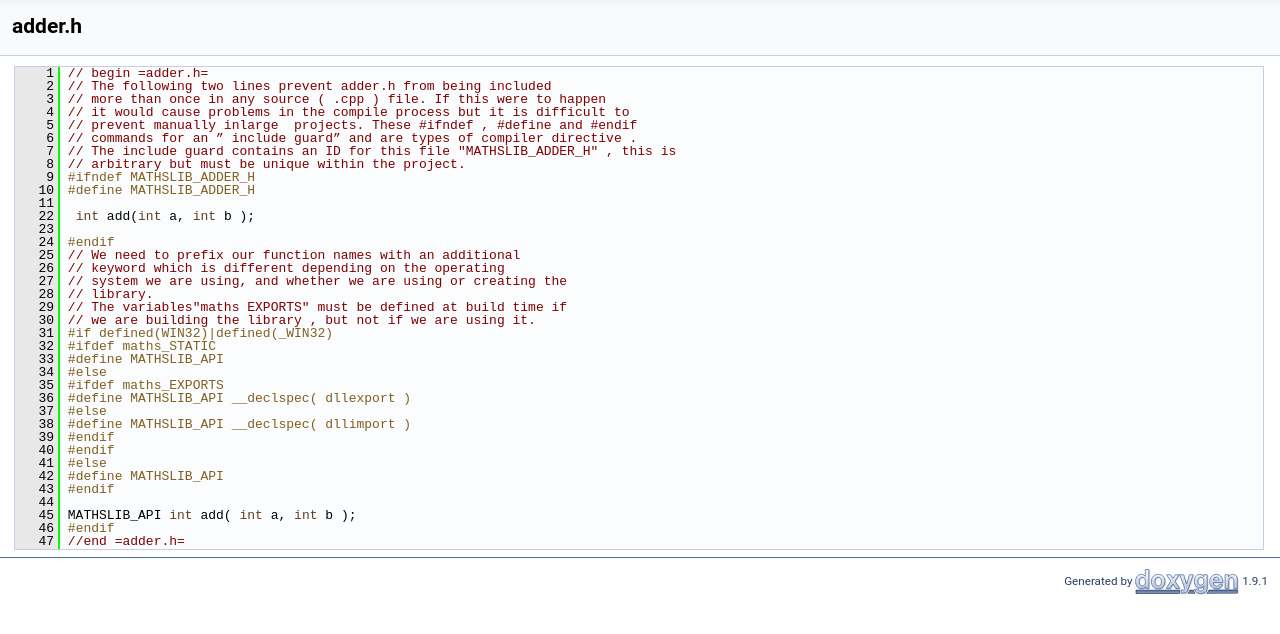
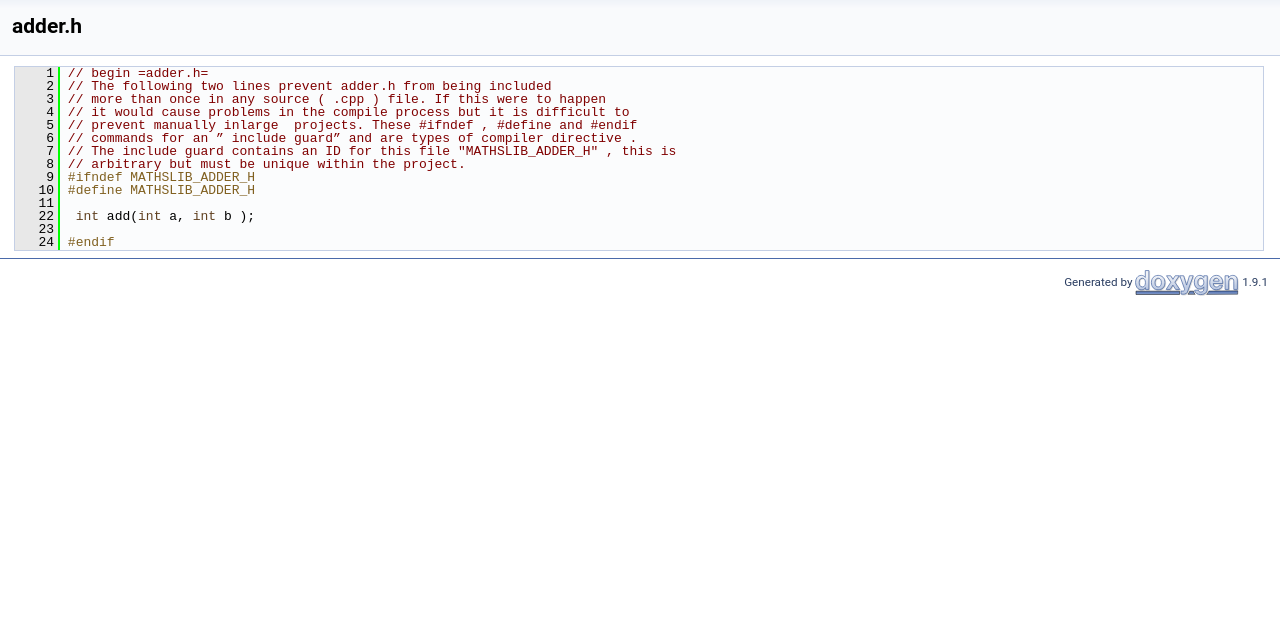
Before and after one commit to Eakkorn/2022_20498706, a plain HTML site: page adder_8h_source.html in a window 1280 px wide. Shown: the part 96-730 px from the top of the page. Drawn offline with Linux system fonts and the light colour scheme.

Commit message:
Deploying to gh-pages from @ Eakkorn/2022_20498706@e3e4d77ac660e88ecf2d0fc631078adbc233ba88 🚀

```diff
--- a/adder_8h_source.html
+++ b/adder_8h_source.html
@@ -79,29 +79,6 @@ $(function() {
 <div class="line"><a name="l00022"></a><span class="lineno">   22</span>&#160; <span class="keywordtype">int</span> add(<span class="keywordtype">int</span> a, <span class="keywordtype">int</span> b );</div>
 <div class="line"><a name="l00023"></a><span class="lineno">   23</span>&#160; </div>
 <div class="line"><a name="l00024"></a><span class="lineno">   24</span>&#160;<span class="preprocessor">#endif</span></div>
-<div class="line"><a name="l00025"></a><span class="lineno">   25</span>&#160;<span class="comment">// We need to prefix our function names with an additional</span></div>
-<div class="line"><a name="l00026"></a><span class="lineno">   26</span>&#160;<span class="comment">// keyword which is different depending on the operating</span></div>
-<div class="line"><a name="l00027"></a><span class="lineno">   27</span>&#160;<span class="comment">// system we are using, and whether we are using or creating the</span></div>
-<div class="line"><a name="l00028"></a><span class="lineno">   28</span>&#160;<span class="comment">// library.</span></div>
-<div class="line"><a name="l00029"></a><span class="lineno">   29</span>&#160;<span class="comment">// The variables&quot;maths EXPORTS&quot; must be defined at build time if</span></div>
-<div class="line"><a name="l00030"></a><span class="lineno">   30</span>&#160;<span class="comment">// we are building the library , but not if we are using it.</span></div>
-<div class="line"><a name="l00031"></a><span class="lineno">   31</span>&#160;<span class="preprocessor">#if defined(WIN32)|defined(_WIN32)</span></div>
-<div class="line"><a name="l00032"></a><span class="lineno">   32</span>&#160;<span class="preprocessor">#ifdef maths_STATIC</span></div>
-<div class="line"><a name="l00033"></a><span class="lineno">   33</span>&#160;<span class="preprocessor">#define MATHSLIB_API</span></div>
-<div class="line"><a name="l00034"></a><span class="lineno">   34</span>&#160;<span class="preprocessor">#else</span></div>
-<div class="line"><a name="l00035"></a><span class="lineno">   35</span>&#160;<span class="preprocessor">#ifdef maths_EXPORTS</span></div>
-<div class="line"><a name="l00036"></a><span class="lineno">   36</span>&#160;<span class="preprocessor">#define MATHSLIB_API __declspec( dllexport )</span></div>
-<div class="line"><a name="l00037"></a><span class="lineno">   37</span>&#160;<span class="preprocessor">#else</span></div>
-<div class="line"><a name="l00038"></a><span class="lineno">   38</span>&#160;<span class="preprocessor">#define MATHSLIB_API __declspec( dllimport )</span></div>
-<div class="line"><a name="l00039"></a><span class="lineno">   39</span>&#160;<span class="preprocessor">#endif</span></div>
-<div class="line"><a name="l00040"></a><span class="lineno">   40</span>&#160;<span class="preprocessor">#endif</span></div>
-<div class="line"><a name="l00041"></a><span class="lineno">   41</span>&#160;<span class="preprocessor">#else</span></div>
-<div class="line"><a name="l00042"></a><span class="lineno">   42</span>&#160;<span class="preprocessor">#define MATHSLIB_API</span></div>
-<div class="line"><a name="l00043"></a><span class="lineno">   43</span>&#160;<span class="preprocessor">#endif</span></div>
-<div class="line"><a name="l00044"></a><span class="lineno">   44</span>&#160; </div>
-<div class="line"><a name="l00045"></a><span class="lineno">   45</span>&#160;MATHSLIB_API <span class="keywordtype">int</span> add( <span class="keywordtype">int</span> a, <span class="keywordtype">int</span> b );</div>
-<div class="line"><a name="l00046"></a><span class="lineno">   46</span>&#160;<span class="preprocessor">#endif</span></div>
-<div class="line"><a name="l00047"></a><span class="lineno">   47</span>&#160;<span class="comment">//end =adder.h=</span></div>
 </div><!-- fragment --></div><!-- contents -->
 <!-- start footer part -->
 <hr class="footer"/><address class="footer"><small>
```
